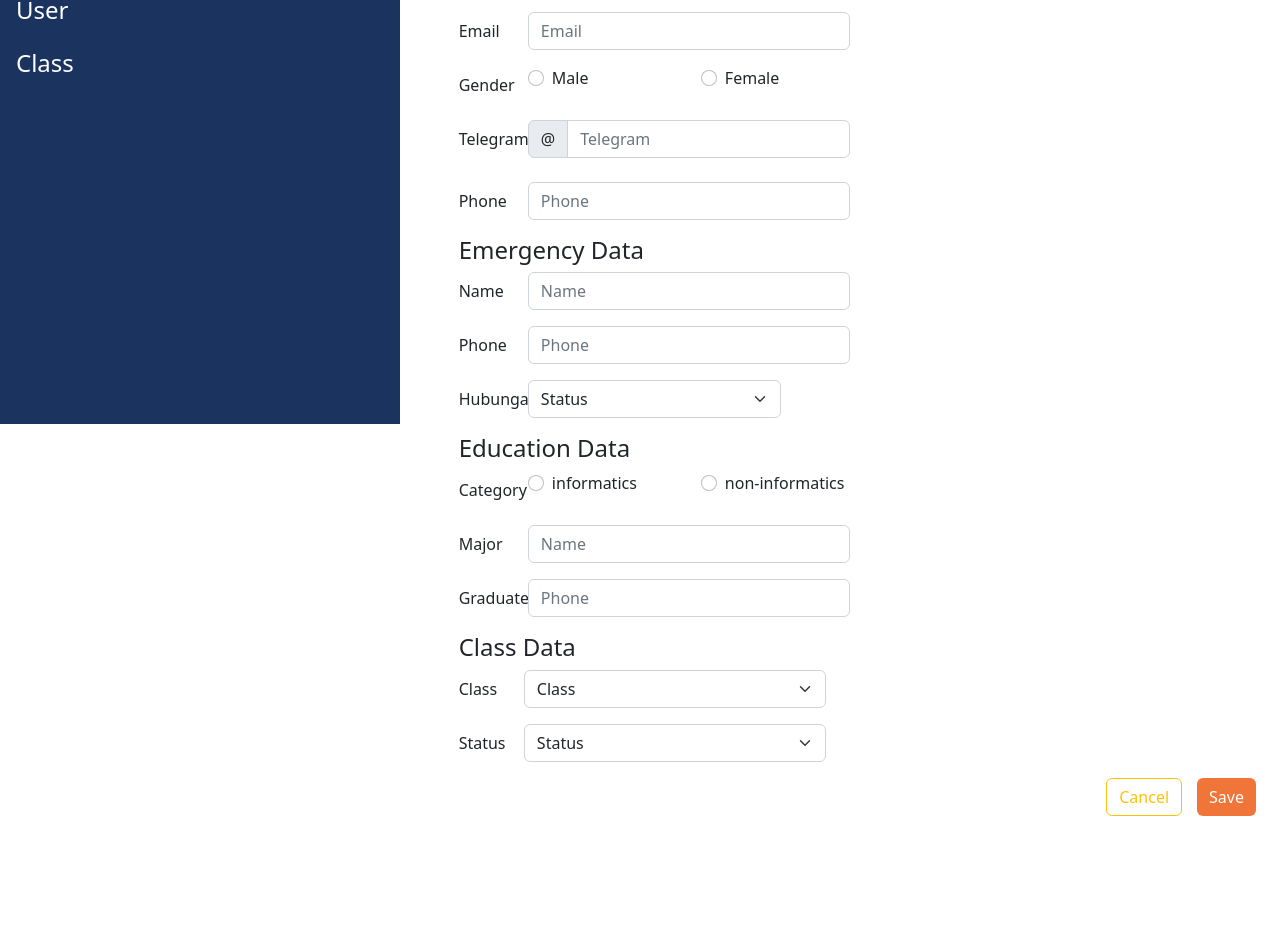
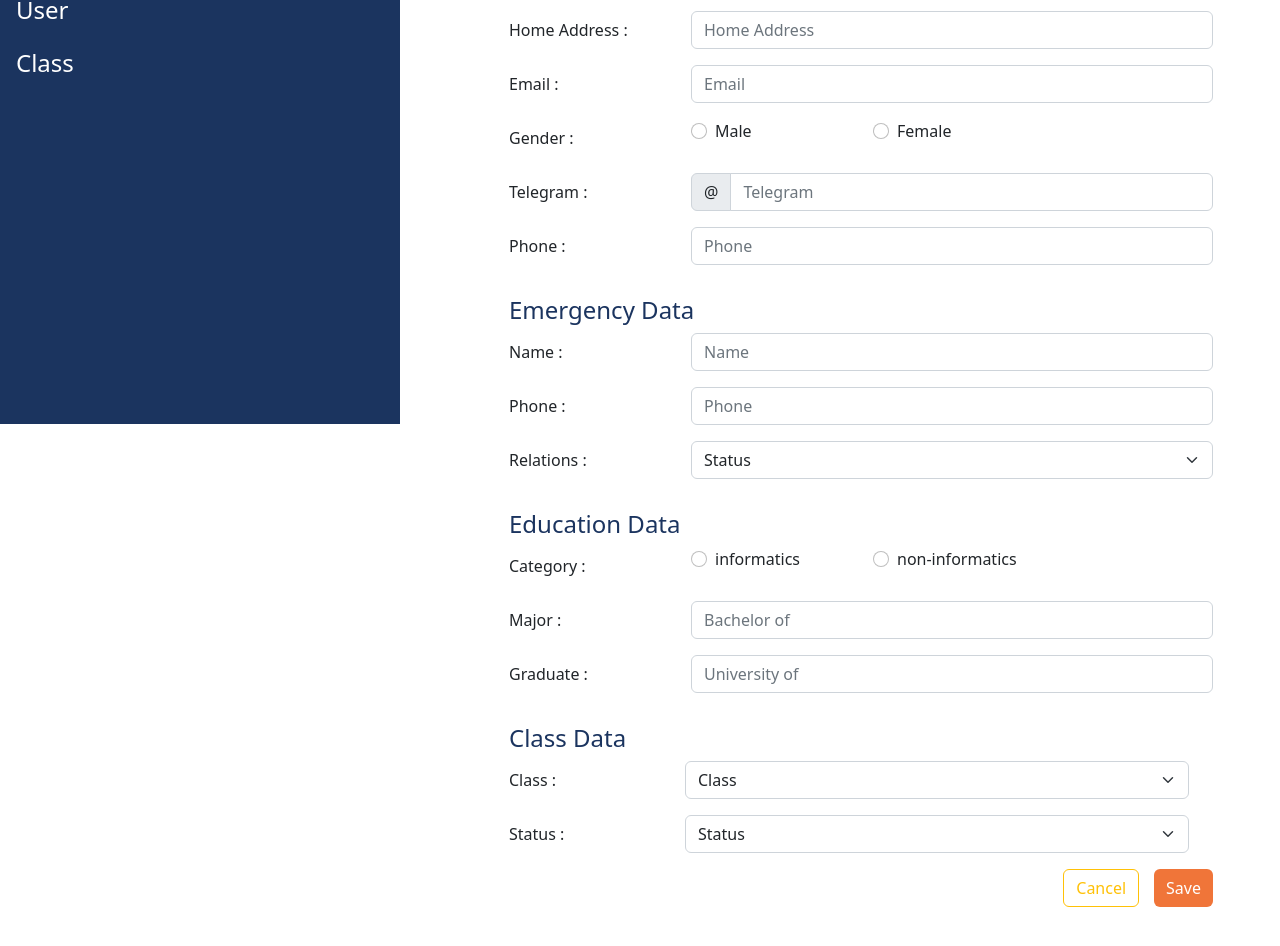
Before and after one commit to TEAM-4-DASHBOARDPROJECT/FE_DASHBOARD, a Next.js app: page /addnewmentee in a window 1280 px wide. Shown: the part 376-1322 px from the top of the page. Before the commit the page ends 1242 px from the top, so only its background shows below. Built offline with nearby package versions, Linux system fonts and the light colour scheme.

Commit message:
update form add

```diff
--- a/pages/addnewmentee.jsx
+++ b/pages/addnewmentee.jsx
@@ -19,23 +19,23 @@ const addnewmentee = () => {
     });
   };
 
-  const [name, setName] = useState("");
-  const [class_id, setClass_id] = useState("");
-  const [status, setStatus] = useState("");
-  const [homeaddress, setHomeaddress] = useState("");
-  const [email, setEmail] = useState("");
-  const [gender, setGender] = useState("");
-  const [telegram, setTelegram] = useState("");
-  const [phone, setPhone] = useState("");
-  const [emergencyname, setEmergencyname] = useState("");
-  const [emergencyphone, setEmergencyphone] = useState("");
-  const [emergencystatus, setEmergencystatus] = useState("");
-  const [educationcategory, setEducationcategory] = useState("");
-  const [educationmajor, setEducationmajor] = useState("");
+  const [name, setName] = useState('');
+  const [class_id, setClass_id] = useState('');
+  const [status, setStatus] = useState('');
+  const [homeaddress, setHomeaddress] = useState('');
+  const [email, setEmail] = useState('');
+  const [gender, setGender] = useState('');
+  const [telegram, setTelegram] = useState('');
+  const [phone, setPhone] = useState('');
+  const [emergencyname, setEmergencyname] = useState('');
+  const [emergencyphone, setEmergencyphone] = useState('');
+  const [emergencystatus, setEmergencystatus] = useState('');
+  const [educationcategory, setEducationcategory] = useState('');
+  const [educationmajor, setEducationmajor] = useState('');
   const [educationgraduate, setEducationgraduate] = useState('');
 
   const handleMentee = () => {
-    var axios = require("axios");
+    var axios = require('axios');
     var data = JSON.stringify({
       name: name,
       class_id: class_id,
@@ -54,131 +54,133 @@ const addnewmentee = () => {
     });
 
     var config = {
-      method: "post",
-      url: "https://group4.altaproject.online/mentee",
+      method: 'post',
+      url: 'https://group4.altaproject.online/mentee',
       headers: {
         Authorization: `Bearer ${setCookie}`,
-        "Content-Type": "application/json",
+        'Content-Type': 'application/json',
       },
       data: data,
     };
 
     axios(config)
       .then((response) => {
-        setCookie("Token", response.data)
-        alert("data berhasil masuk yak");
-        Router.push("/menteelist");
+        setCookie('Token', response.data);
+        alert('data berhasil masuk yak');
+        Router.push('/menteelist');
         console.log(JSON.stringify(response.data));
       })
       .catch((error) => {
-        alert("data salah cuy");
+        alert('data salah cuy');
         console.log(error);
       });
   };
 
   return (
     <div className="condash">
+      <Container className="conadd">
         <Row>
           <Col lg={{ span: 4, offset: 0 }} className="col1">
             <Sidebar />
           </Col>
-        <Col lg={{ span: 8, offset: 0 }} className="col2">
+          <Col lg={{ span: 8, offset: 5 }} className="coladd2">
             <div className="container">
               <Greeting title="Add Mentee" clickLogOut={() => logOut()} />
-          <Container className="formnewmentee" style={{justifyContent:"flex-start"}}>
+              <Container className="formnewmentee" style={{ justifyContent: 'center' }}>
                 <Form>
-              <Form.Group as={Row} className="mb-3" controlId="formPlaintext">
-                <Form.Label column sm="2">
-                  Name
+                <h4>Biodata</h4>
+                  <Form.Group as={Row} controlId="formPlaintext">
+                    <Form.Label column sm="3">
+                      <p>Name :</p>
                     </Form.Label>
-                <Col sm="10">
-                  <Form.Control onChange={(e) => setName(e.target.value)} type="text" placeholder="Name" />
+                    <Col sm="9">
+                      <Form.Control onChange={(e) => setName(e.target.value)} type="text" placeholder="Name" className="formctrl" />
                     </Col>
                   </Form.Group>
-              <Form.Group as={Row} className="mb-3" controlId="formPlaintext">
-                <Form.Label column sm="2">
-                  Address
+                  <Form.Group as={Row} controlId="formPlaintext">
+                    <Form.Label column sm="3">
+                      <p>Address :</p>
                     </Form.Label>
-                <Col sm="10">
+                    <Col sm="9">
                       <Form.Control onChange={(e) => setAddress(e.target.value)} type="address" placeholder="Address" />
                     </Col>
                   </Form.Group>
-              <Form.Group as={Row} className="mb-3" controlId="formPlaintext">
-                <Form.Label column sm="2">
-                  Home Address
+                  <Form.Group as={Row} className="" controlId="formPlaintext">
+                    <Form.Label column sm="3">
+                      <p>Home Address :</p>
                     </Form.Label>
-                <Col sm="10">
+                    <Col sm="9">
                       <Form.Control onChange={(e) => setHomeaddress(e.target.value)} type="address" placeholder="Home Address" />
                     </Col>
                   </Form.Group>
-              <Form.Group as={Row} className="mb-3" controlId="formPlaintextEmail">
-                <Form.Label column sm="2">
-                  Email
+                  <Form.Group as={Row} controlId="formPlaintextEmail">
+                    <Form.Label column sm="3">
+                      <p>Email :</p>
                     </Form.Label>
-                <Col sm="10">
+                    <Col sm="9">
                       <Form.Control onChange={(e) => setEmail(e.target.value)} type="email" placeholder="Email" />
                     </Col>
                   </Form.Group>
                   <fieldset>
-                <Form.Group as={Row} className="mb-3">
-                  <Form.Label as="legend" column sm={2}>
-                    Gender
+                    <Form.Group as={Row}>
+                      <Form.Label as="legend" column sm={3}>
+                        <p>Gender :</p>
                       </Form.Label>
-                  <Col sm={5}>
+                      <Col sm={3}>
                         <Form.Check onChange={(e) => setGender(e.target.value)} type="radio" label="Male" name="formVerticalRadios" id="formVerticalRadios1" />
                       </Col>
-                  <Col sm={5}>
+                      <Col sm={2}>
                         <Form.Check onChange={(e) => setGender(e.target.value)} type="radio" label="Female" name="formVerticalRadios" id="formVerticalRadios2" />
                       </Col>
                     </Form.Group>
                   </fieldset>
-              <Form.Group as={Row} className="mb-3">
-                <Form.Label column sm="2">
-                  Telegram
+                  <Form.Group as={Row}>
+                    <Form.Label column sm="3">
+                      <p>Telegram :</p>
                     </Form.Label>
-                <Col sm="10">
+                    <Col sm="9">
                       <InputGroup className="mb-2">
                         <InputGroup.Text>@</InputGroup.Text>
                         <Form.Control onChange={(e) => setTelegram(e.target.value)} id="inlineFormInputGroup" placeholder="Telegram" />
                       </InputGroup>
                     </Col>
                   </Form.Group>
-              <Form.Group as={Row} className="mb-3" controlId="formPlaintext">
-                <Form.Label column sm="2">
-                  Phone
+                  <Form.Group as={Row} controlId="formPlaintext">
+                    <Form.Label column sm="3">
+                      <p>Phone :</p>
                     </Form.Label>
-                <Col sm="10">
+                    <Col sm="9">
                       <Form.Control onChange={(e) => setPhone(e.target.value)} type="text" placeholder="Phone" />
                     </Col>
                   </Form.Group>
                   <div>
                     <h4>Emergency Data</h4>
                   </div>
-              <Form.Group as={Row} className="mb-3" controlId="formPlaintext">
-                <Form.Label column sm="2">
-                  Name
+                  <Form.Group as={Row} controlId="formPlaintext">
+                    <Form.Label column sm="3">
+                      <p>Name :</p>
                     </Form.Label>
-                <Col sm="10">
+                    <Col sm="9">
                       <Form.Control onChange={(e) => setEmergencyname(e.target.value)} type="text" placeholder="Name" />
                     </Col>
                   </Form.Group>
-              <Form.Group as={Row} className="mb-3" controlId="formPlaintext">
-                <Form.Label column sm="2">
-                  Phone
+                  <Form.Group as={Row} controlId="formPlaintext">
+                    <Form.Label column sm="3">
+                      <p>Phone :</p>
                     </Form.Label>
-                <Col sm="10">
+                    <Col sm="9">
                       <Form.Control onChange={(e) => setEmergencyphone(e.target.value)} type="text" placeholder="Phone" />
                     </Col>
                   </Form.Group>
-              <Form.Group as={Row} className="mb-3" controlId="formPlaintext">
-                <Form.Label column sm="2">
-                  Hubungan
+                  <Form.Group as={Row} controlId="formPlaintext">
+                    <Form.Label column sm="3">
+                      <p>Relations :</p>
                     </Form.Label>
-                <Col sm="8">
+                    <Col sm="9">
                       <Form.Select onChange={(e) => setEmergencystatus(e.target.value)} aria-label="Default select example">
                         <option>Status</option>
-                    <option value="1">Orang Tua</option>
-                    <option value="2">Saudara Kandung</option>
+                        <option value="1">Parents</option>
+                        <option value="2">Siblings</option>
                       </Form.Select>
                     </Col>
                   </Form.Group>
@@ -186,43 +188,43 @@ const addnewmentee = () => {
                     <h4>Education Data</h4>
                   </div>
                   <fieldset>
-                <Form.Group as={Row} className="mb-3">
-                  <Form.Label as="legend" column sm={2}>
-                    Category
+                    <Form.Group as={Row}>
+                      <Form.Label as="legend" column sm={3}>
+                        <p>Category :</p>
                       </Form.Label>
-                  <Col sm={5}>
+                      <Col sm={3}>
                         <Form.Check onChange={(e) => setEducationcategory(e.target.value)} type="radio" label="informatics" name="formVerticalRadios" id="formVerticalRadios1" />
                       </Col>
-                  <Col sm={5}>
+                      <Col sm={3}>
                         <Form.Check onChange={(e) => setEducationcategory(e.target.value)} type="radio" label="non-informatics" name="formVerticalRadios" id="formVerticalRadios2" />
                       </Col>
                     </Form.Group>
                   </fieldset>
-              <Form.Group as={Row} className="mb-3" controlId="formPlaintext">
-                <Form.Label column sm="2">
-                  Major
+                  <Form.Group as={Row} controlId="formPlaintext">
+                    <Form.Label column sm="3">
+                      <p>Major :</p>
                     </Form.Label>
-                <Col sm="10">
-                  <Form.Control onChange={(e) => setEducationmajor(e.target.value)} type="text" placeholder="Name" />
+                    <Col sm="9">
+                      <Form.Control onChange={(e) => setEducationmajor(e.target.value)} type="text" placeholder="Bachelor of" />
                     </Col>
                   </Form.Group>
-              <Form.Group as={Row} className="mb-3" controlId="formPlaintext">
-                <Form.Label column sm="2">
-                  Graduate
+                  <Form.Group as={Row} controlId="formPlaintext">
+                    <Form.Label column sm="3">
+                      <p>Graduate :</p>
                     </Form.Label>
-                <Col sm="10">
-                  <Form.Control onChange={(e) => setEducationgraduate(e.target.value)} type="text" placeholder="Phone" />
+                    <Col sm="9">
+                      <Form.Control onChange={(e) => setEducationgraduate(e.target.value)} type="text" placeholder="University of" />
                     </Col>
                   </Form.Group>
                   <div>
                     <h4>Class Data</h4>
                   </div>
                   <Row>
-                <Form.Group as={Row} className="mb-3" controlId="formPlaintext">
-                    <Form.Label column sm="2">
-                      Class
+                    <Form.Group as={Row} controlId="formPlaintext">
+                      <Form.Label column sm="3">
+                        <p>Class :</p>
                       </Form.Label>
-                  <Col sm="10">
+                      <Col sm="9">
                         <Form.Select onChange={(e) => setClass_id(e.target.value)} aria-label="Default select example">
                           <option>Class</option>
                           <option value="1">BE 11</option>
@@ -231,11 +233,11 @@ const addnewmentee = () => {
                         </Form.Select>
                       </Col>
                     </Form.Group>
-                <Form.Group as={Row} className="mb-3" controlId="formPlaintext">
-                    <Form.Label column sm="2">
-                      Status
+                    <Form.Group as={Row} controlId="formPlaintext">
+                      <Form.Label column sm="3">
+                        <p>Status :</p>
                       </Form.Label>
-                  <Col sm="10">
+                      <Col sm="9">
                         <Form.Select onChange={(e) => setStatus(e.target.value)} aria-label="Default select example">
                           <option>Status</option>
                           <option value="1">Active</option>
@@ -249,16 +251,17 @@ const addnewmentee = () => {
                 </Form>
               </Container>
               <Container className="save">
-            <Button onClick={menteelist} variant="outline-warning" style={{ margin: "0px 15px" }}>
+                <Button onClick={menteelist} variant="outline-warning" style={{ margin: '0px 15px' }}>
                   Cancel
                 </Button>
-            <Button onClick={handleMentee} style={{ background: "#F07539", border: "#f7731c" }} type="submit">
+                <Button onClick={handleMentee} style={{ background: '#F07539', border: '#f7731c' }} type="submit">
                   Save
                 </Button>
               </Container>
             </div>
           </Col>
         </Row>
+      </Container>
     </div>
   );
 };
--- /dev/null
+++ b/styles/addnewmentee.css
@@ -0,0 +1,17 @@
+.conadd {
+  margin: 0 !important;
+  padding: 0 !important;
+}
+
+.coladd2 {
+  display: inline-block !important;
+}
+
+.coladd2 h4 {
+    padding-top: 15px;
+    color: #1b345f;
+}
+
+.formnewmentee {
+    display: inline-block !important;
+}
```
Also changed, not shown: pages/_app.js (+9 -8 lines), styles/greeting.css (+6 -6 lines). Lines whose indentation alone changed are shown as unchanged.
